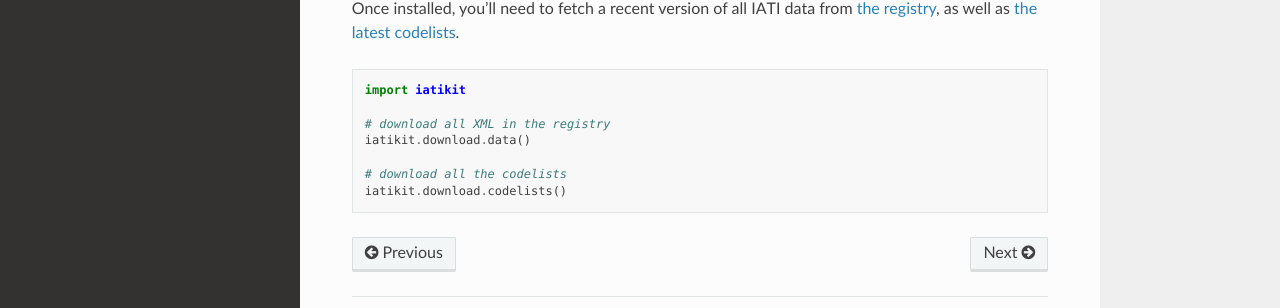
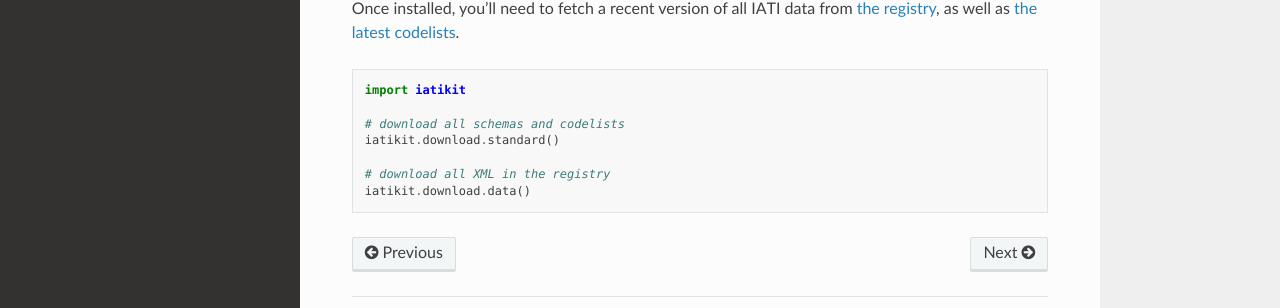
Before and after one commit to codeforIATI/iatikit, a Sphinx documentation site: the page built from docs/getting-started.rst, in a window 1280 px wide and 1061 px high. Shown: the part 659-967 px from the top of the window. Built offline with Sphinx 7.4.7 and the Read the Docs theme 2.0.0, drawn with Linux system fonts in a browser that asks for light colours.

Commit message:
Put `download.standard()` in setup documentation

```diff
--- a/docs/getting-started.rst
+++ b/docs/getting-started.rst
@@ -32,8 +32,8 @@ from `the registry <https://iatiregistry.org/>`__, as well as `the latest codeli
 
     import iatikit
 
+    # download all schemas and codelists
+    iatikit.download.standard()
+
     # download all XML in the registry
     iatikit.download.data()
-
-    # download all the codelists
-    iatikit.download.codelists()
```
